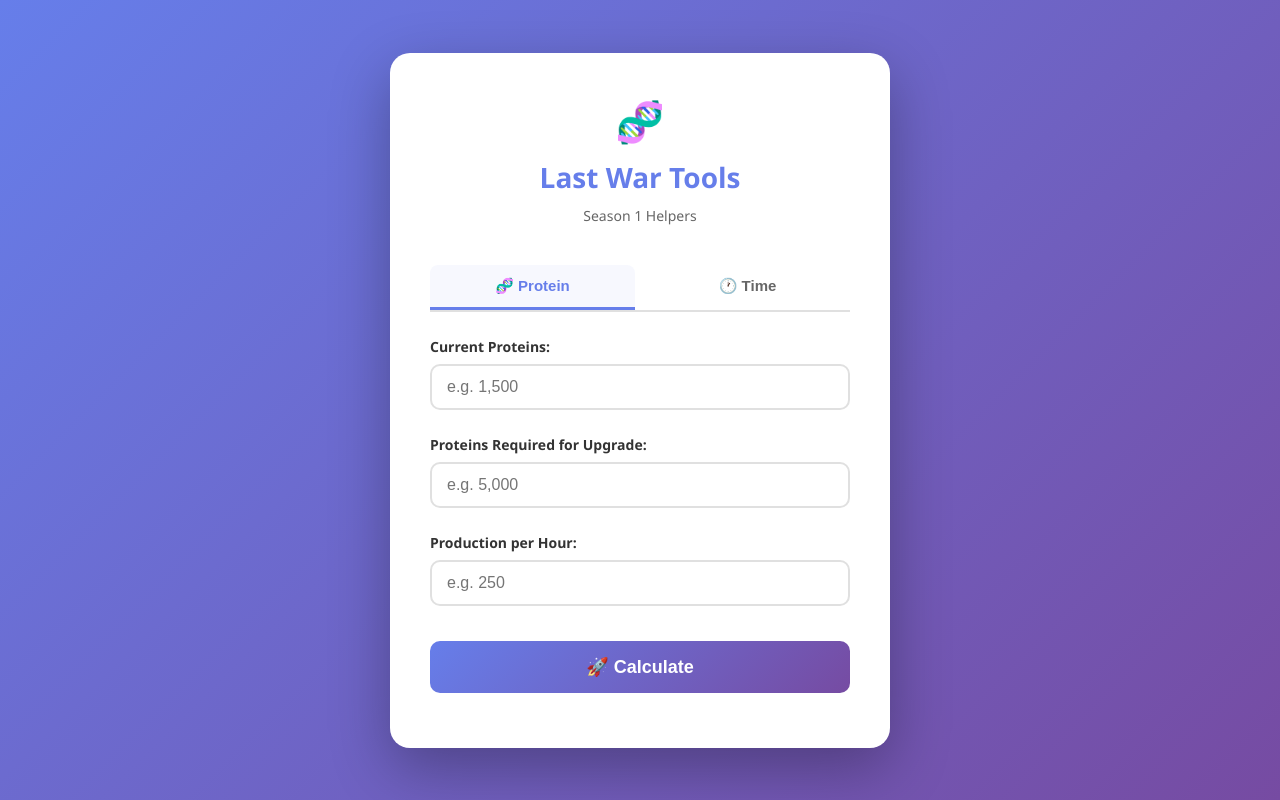
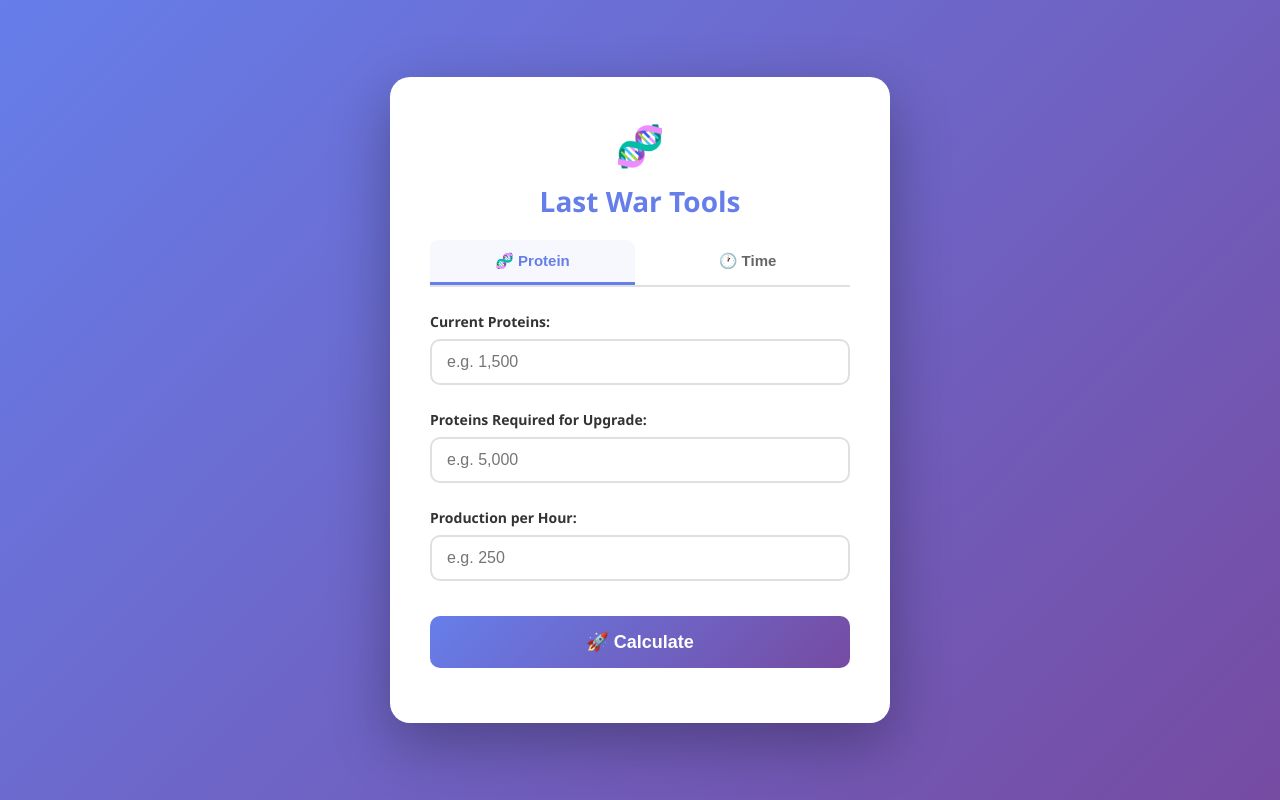
Before and after one commit to mrbuds/protein-calculator, a plain HTML site: page index.html in a window 1280 px wide. Drawn offline with Linux system fonts and the light colour scheme.

Commit message:
remove sub title

```diff
--- a/index.html
+++ b/index.html
@@ -383,7 +383,6 @@
     <div class="container">
         <div class="icon">🧬</div>
         <h1>Last War Tools</h1>
-        <p class="subtitle">Season 1 Helpers</p>
 
         <!-- Onglets -->
         <div class="tabs">
```
